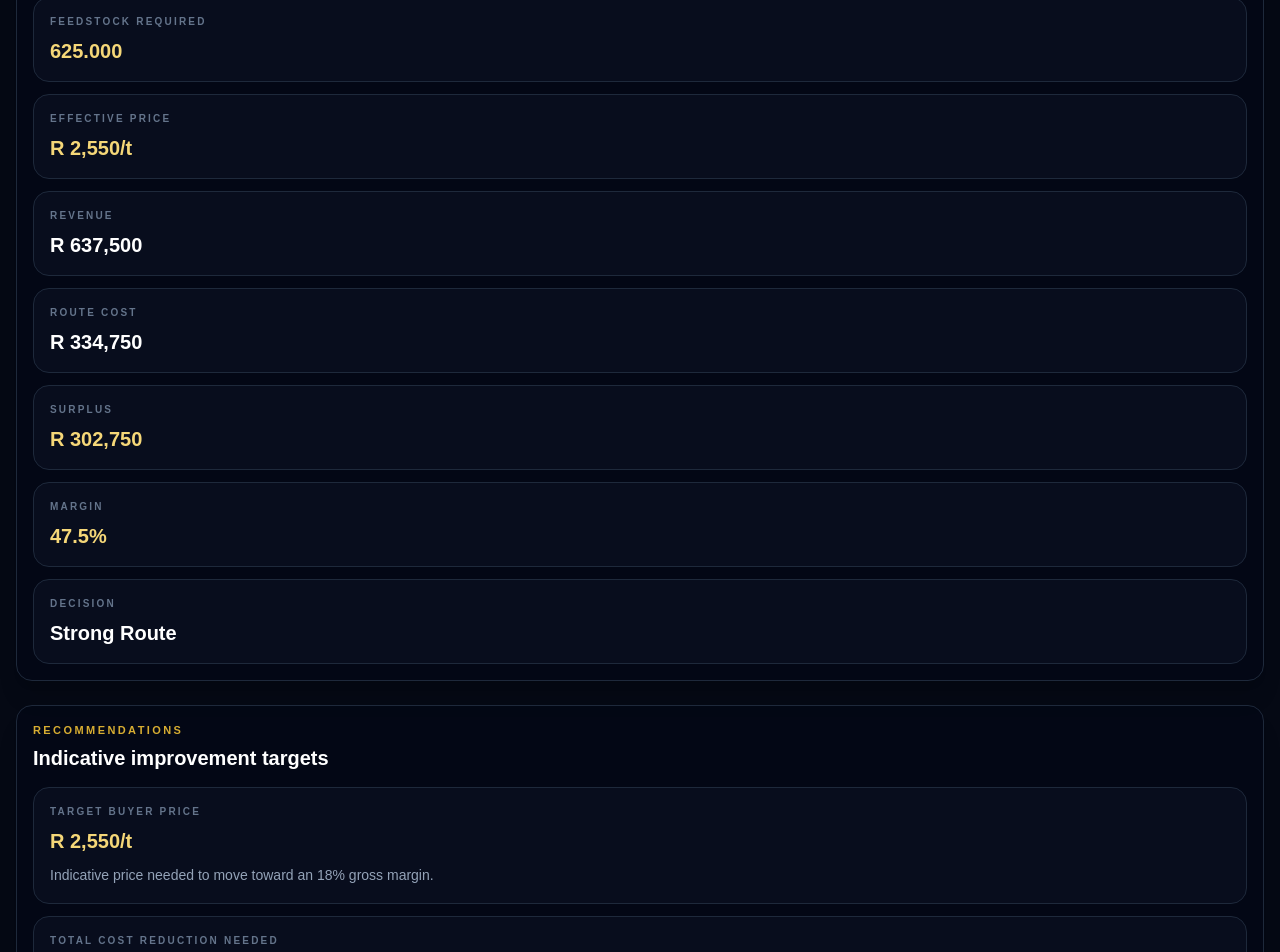
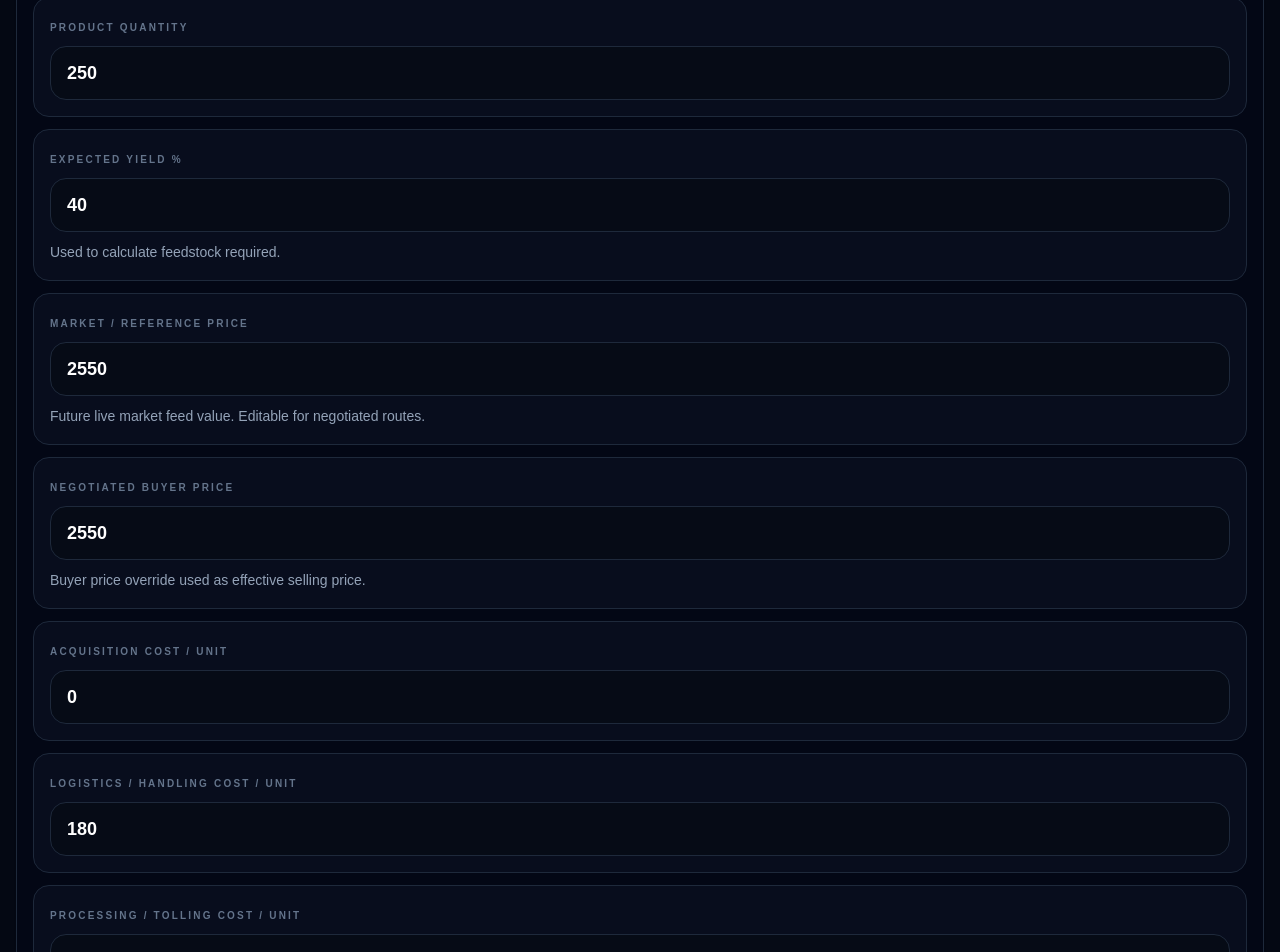
Before and after one commit to shobanesiyanda/sar-resourceos-golden-path-proof, a Next.js app: page /economics/edit in a window 1280 px wide. Shown: the part 1580-2532 px from the top of the page. Built offline with nearby package versions, Linux system fonts and the light colour scheme; no server answers; the database is empty.

Commit message:
Restore cascading selector with editable economics

```diff
--- a/components/EconomicsEditTools.tsx
+++ b/components/EconomicsEditTools.tsx
@@ -1,6 +1,6 @@
 "use client";
 
-import { useEffect, useMemo, useState } from "react";
+import { useEffect, useMemo, useState, type ReactNode } from "react";
 import ResourceShell from "./ResourceShell";
 import { createClient } from "../lib/supabase/client";
 
@@ -247,7 +247,7 @@ const RESOURCES: Resource[] = [
   },
 ];
 
-function toNumber(value: unknown, fallback = 0) {
+function num(value: unknown, fallback = 0) {
   if (typeof value === "number" && Number.isFinite(value)) return value;
 
   if (typeof value === "string" && value.trim()) {
@@ -258,9 +258,13 @@ function toNumber(value: unknown, fallback = 0) {
   return fallback;
 }
 
-function toText(value: unknown, fallback = "") {
+function txt(value: unknown, fallback = "") {
   if (typeof value === "string" && value.trim()) return value;
   return fallback;
+}
+
+function uniq(values: string[]) {
+  return Array.from(new Set(values));
 }
 
 function money(value: number) {
@@ -269,7 +273,7 @@ function money(value: number) {
   })}`;
 }
 
-function moneyPerTon(value: number) {
+function moneyTon(value: number) {
   return `${money(value)}/t`;
 }
 
@@ -279,16 +283,12 @@ function stageLabel(stage: Stage) {
   return "Finished Product";
 }
 
-function stageForDb(stage: Stage) {
+function dbStage(stage: Stage) {
   if (stage === "saleable_product") return "intermediate_concentrate";
   return stage;
 }
 
-function unique(values: string[]) {
-  return Array.from(new Set(values));
-}
-
-function firstResourceFor(cls: CommodityClass, category?: string) {
+function firstResource(cls: CommodityClass, category?: string) {
   return (
     RESOURCES.find(
       (item) =>
@@ -298,18 +298,18 @@ function firstResourceFor(cls: CommodityClass, category?: string) {
   );
 }
 
-function findResource(form: FormState) {
+function getResource(form: FormState) {
   return (
     RESOURCES.find(
       (item) =>
         item.cls === form.cls &&
         item.category === form.category &&
         item.resource === form.resource
-    ) || firstResourceFor(form.cls, form.category)
+    ) || firstResource(form.cls, form.category)
   );
 }
 
-function findMaterial(resource: Resource, materialName: string) {
+function getMaterial(resource: Resource, materialName: string) {
   return (
     resource.materials.find((item) => item.name === materialName) ||
     resource.materials[0]
@@ -335,7 +335,7 @@ function Card({
 }: {
   label: string;
   title: string;
-  children?: React.ReactNode;
+  children: ReactNode;
 }) {
   return (
     <section className="rounded-2xl border border-slate-800 bg-slate-950/40 p-4 shadow-xl">
@@ -345,7 +345,7 @@ function Card({
       <h2 className="mt-2 text-xl font-black leading-tight text-white">
         {title}
       </h2>
-      {children ? <div className="mt-4">{children}</div> : null}
+      <div className="mt-4">{children}</div>
     </section>
   );
 }
@@ -405,9 +405,9 @@ function SelectField({
         onChange={(event) => onChange(event.target.value)}
         className="mt-2 w-full rounded-2xl border border-slate-800 bg-[#060b16] px-4 py-3 text-base font-black text-white outline-none focus:border-[#d7ad32]"
       >
-        {options.map((item) => (
-          <option key={item} value={item}>
-            {item}
+        {options.map((option) => (
+          <option key={option} value={option}>
+            {option}
           </option>
         ))}
       </select>
@@ -435,7 +435,7 @@ function NumField({
         type="number"
         inputMode="decimal"
         value={String(value)}
-        onChange={(event) => onChange(toNumber(event.target.value))}
+        onChange={(event) => onChange(num(event.target.value))}
         className="mt-2 w-full rounded-2xl border border-slate-800 bg-[#060b16] px-4 py-3 text-lg font-black text-white outline-none focus:border-[#d7ad32]"
       />
       {help ? (
@@ -471,29 +471,34 @@ export default function EconomicsEditTools() {
     priceNote: "",
   });
 
-  const resource = findResource(form);
-  const material = findMaterial(resource, form.material);
+  const resource = getResource(form);
+  const material = getMaterial(resource, form.material);
   const workingParcelCode = parcelCode(resource);
 
-  const categories = useMemo(() => {
-    return unique(
+  const categories = useMemo(
+    () =>
+      uniq(
         RESOURCES.filter((item) => item.cls === form.cls).map(
           (item) => item.category
         )
+      ),
+    [form.cls]
   );
-  }, [form.cls]);
 
-  const resourceOptions = useMemo(() => {
-    return RESOURCES.filter(
+  const resourceOptions = useMemo(
+    () =>
+      RESOURCES.filter(
         (item) =>
           item.cls === form.cls &&
           item.category === form.category
-    ).map((item) => item.resource);
-  }, [form.cls, form.category]);
+      ).map((item) => item.resource),
+    [form.cls, form.category]
+  );
 
-  const materialOptions = useMemo(() => {
-    return resource.materials.map((item) => item.name);
-  }, [resource]);
+  const materialOptions = useMemo(
+    () => resource.materials.map((item) => item.name),
+    [resource]
+  );
 
   const routeQty =
     material.stage === "raw_feedstock" && form.yieldPct > 0
@@ -501,7 +506,9 @@ export default function EconomicsEditTools() {
       : form.productQty;
 
   const effectivePrice =
-    form.negotiatedPrice > 0 ? form.negotiatedPrice : form.marketPrice;
+    form.negotiatedPrice > 0
+      ? form.negotiatedPrice
+      : form.marketPrice;
 
   const revenue = form.productQty * effectivePrice;
   const acquisitionTotal = routeQty * form.acquisitionCost;
@@ -516,14 +523,14 @@ export default function EconomicsEditTools() {
   const margin = revenue > 0 ? (surplus / revenue) * 100 : 0;
 
   const target18Cost = revenue * 0.82;
-  const costGapTo18 = Math.max(routeCost - target18Cost, 0);
-  const recommendedBuyerPrice =
+  const costGap = Math.max(routeCost - target18Cost, 0);
+  const targetBuyerPrice =
     margin >= 18 || form.productQty <= 0
       ? effectivePrice
       : Math.ceil(routeCost / (form.productQty * 0.82));
-  const recommendedCostReduction = Math.ceil(costGapTo18);
-  const recommendedPerRouteUnit =
-    routeQty > 0 ? Math.ceil(costGapTo18 / routeQty) : 0;
+  const costReduction = Math.ceil(costGap);
+  const costReductionUnit =
+    routeQty > 0 ? Math.ceil(costGap / routeQty) : 0;
 
   useEffect(() => {
     async function load() {
@@ -558,47 +565,47 @@ export default function EconomicsEditTools() {
         category: rowResource.category,
         resource: rowResource.resource,
         material: rowMaterial.name,
-        productQty: toNumber(
+        productQty: num(
           row.expected_concentrate_tons,
-          toNumber(row.accepted_tons, 250)
+          num(row.accepted_tons, 250)
         ),
-        yieldPct: toNumber(
+        yieldPct: num(
           row.expected_yield_percent,
           rowMaterial.yieldPct
         ),
-        marketPrice: toNumber(
+        marketPrice: num(
           row.market_reference_price_per_ton,
           rowMaterial.price
         ),
-        negotiatedPrice: toNumber(
+        negotiatedPrice: num(
           row.negotiated_price_per_ton,
-          toNumber(row.effective_price_per_ton, rowMaterial.price)
+          num(row.effective_price_per_ton, rowMaterial.price)
         ),
-        acquisitionCost: toNumber(
+        acquisitionCost: num(
           row.feedstock_cost_per_ton,
           rowMaterial.acquisition
         ),
-        logisticsCost: toNumber(
+        logisticsCost: num(
           row.transport_to_plant_cost_per_ton,
           rowMaterial.logistics
         ),
-        processingCost: toNumber(
+        processingCost: num(
           row.tolling_cost_per_ton,
           rowMaterial.processing
         ),
-        verificationCost: toNumber(
+        verificationCost: num(
           row.estimated_total_assay_cost,
           rowMaterial.verification
         ),
-        priceNote: toText(row.price_override_note, ""),
+        priceNote: txt(row.price_override_note, ""),
       });
     }
 
     load();
   }, [supabase]);
 
-  function applyClass(nextClass: string) {
-    const nextResource = firstResourceFor(nextClass as CommodityClass);
+  function applyClass(value: string) {
+    const nextResource = firstResource(value as CommodityClass);
     const nextMaterial = nextResource.materials[0];
 
     setForm((current) => ({
@@ -618,8 +625,8 @@ export default function EconomicsEditTools() {
     }));
   }
 
-  function applyCategory(nextCategory: string) {
-    const nextResource = firstResourceFor(form.cls, nextCategory);
+  function applyCategory(value: string) {
+    const nextResource = firstResource(form.cls, value);
     const nextMaterial = nextResource.materials[0];
 
     setForm((current) => ({
@@ -638,13 +645,13 @@ export default function EconomicsEditTools() {
     }));
   }
 
-  function applyResource(nextResourceName: string) {
+  function applyResource(value: string) {
     const nextResource =
       RESOURCES.find(
         (item) =>
           item.cls === form.cls &&
           item.category === form.category &&
-          item.resource === nextResourceName
+          item.resource === value
       ) || resource;
 
     const nextMaterial = nextResource.materials[0];
@@ -664,11 +671,10 @@ export default function EconomicsEditTools() {
     }));
   }
 
-  function applyMaterial(nextMaterialName: string) {
+  function applyMaterial(value: string) {
     const nextMaterial =
-      resource.materials.find(
-        (item) => item.name === nextMaterialName
-      ) || material;
+      resource.materials.find((item) => item.name === value) ||
+      material;
 
     setForm((current) => ({
       ...current,
@@ -703,19 +709,31 @@ export default function EconomicsEditTools() {
         resource_category: form.category,
         resource_type: form.resource,
         material_type: form.material,
-        material_stage: stageForDb(material.stage),
+        material_stage: dbStage(material.stage),
+
         expected_concentrate_tons: form.productQty,
+        accepted_tons: form.productQty,
         feedstock_tons: routeQty,
         expected_yield_percent: form.yieldPct,
+
         market_reference_price_per_ton: form.marketPrice,
         negotiated_price_per_ton: form.negotiatedPrice,
         effective_price_per_ton: effectivePrice,
         expected_price_per_ton: effectivePrice,
+        price_basis: "market_reference_with_negotiated_override",
+        price_override_note: form.priceNote,
+
         feedstock_cost_per_ton: form.acquisitionCost,
         transport_to_plant_cost_per_ton: form.logisticsCost,
         tolling_cost_per_ton: form.processingCost,
-        price_basis: "market_reference_with_negotiated_override",
-        price_override_note: form.priceNote,
+
+        estimated_feedstock_cost: acquisitionTotal,
+        estimated_transport_cost: logisticsTotal,
+        estimated_tolling_cost: processingTotal,
+        estimated_total_assay_cost: form.verificationCost,
+        estimated_route_cost: routeCost,
+        estimated_route_surplus: surplus,
+        estimated_route_margin_percent: margin,
       })
       .eq("id", parcelId);
 
@@ -732,7 +750,7 @@ export default function EconomicsEditTools() {
   return (
     <ResourceShell
       title="Edit Lead Economics"
-      subtitle="Editable economics with cascading commodity selection and negotiated price override."
+      subtitle="Cascading commodity selection with editable economics controls."
     >
       <section className="grid gap-3">
         <Stat label="Parcel" value={workingParcelCode} />
@@ -775,6 +793,111 @@ export default function EconomicsEditTools() {
         </div>
       </Card>
 
+      <Card label="Editable Economics" title="Input controls">
+        <div className="space-y-3">
+          <NumField
+            label="Product Quantity"
+            value={form.productQty}
+            onChange={(value) =>
+              setForm({ ...form, productQty: value })
+            }
+          />
+
+          <NumField
+            label="Expected Yield %"
+            value={form.yieldPct}
+            onChange={(value) =>
+              setForm({ ...form, yieldPct: value })
+            }
+            help={
+              material.stage === "raw_feedstock"
+                ? "Used to calculate feedstock required."
+                : "Saleable product uses 100% basis."
+            }
+          />
+
+          <NumField
+            label="Market / Reference Price"
+            value={form.marketPrice}
+            onChange={(value) =>
+              setForm({ ...form, marketPrice: value })
+            }
+            help="Future live market feed value. Editable for negotiated routes."
+          />
+
+          <NumField
+            label="Negotiated Buyer Price"
+            value={form.negotiatedPrice}
+            onChange={(value) =>
+              setForm({ ...form, negotiatedPrice: value })
+            }
+            help="Buyer price override used as effective selling price."
+          />
+
+          <NumField
+            label="Acquisition Cost / Unit"
+            value={form.acquisitionCost}
+            onChange={(value) =>
+              setForm({ ...form, acquisitionCost: value })
+            }
+          />
+
+          <NumField
+            label="Logistics / Handling Cost / Unit"
+            value={form.logisticsCost}
+            onChange={(value) =>
+              setForm({ ...form, logisticsCost: value })
+            }
+          />
+
+          <NumField
+            label="Processing / Tolling Cost / Unit"
+            value={form.processingCost}
+            onChange={(value) =>
+              setForm({ ...form, processingCost: value })
+            }
+          />
+
+          <NumField
+            label="Verification / Quality Cost"
+            value={form.verificationCost}
+            onChange={(value) =>
+              setForm({ ...form, verificationCost: value })
+            }
+          />
+
+          <textarea
+            value={form.priceNote}
+            onChange={(event) =>
+              setForm({ ...form, priceNote: event.target.value })
+            }
+            placeholder="Price note or override reason"
+            className="w-full rounded-2xl border border-slate-800 bg-[#060b16] px-4 py-3 text-sm font-bold leading-6 text-white outline-none focus:border-[#d7ad32]"
+          />
+
+          <button
+            type="button"
+            onClick={save}
+            disabled={saving}
+            className="w-full rounded-full bg-[#d7ad32] px-5 py-4 text-base font-black text-[#07101c] disabled:opacity-50"
+          >
+            {saving ? "Saving..." : "Save Lead Economics"}
+          </button>
+
+          {notice ? (
+            <p className="rounded-2xl border border-emerald-400/30 bg-emerald-500/10 p-4 text-sm font-black text-emerald-200">
+              {notice}
+            </p>
+          ) : null}
+
+          {error ? (
+            <p className="rounded-2xl border border-red-400/30 bg-red-500/10 p-4 text-sm font-black text-red-200">
+              {error}
+            </p>
+          ) : null}
+        </div>
+      </Card>
+
       <Card label="Live Result" title="Calculated economics">
         <div className="grid gap-3">
           <Stat
@@ -788,7 +911,7 @@ export default function EconomicsEditTools() {
           />
           <Stat
             label="Effective Price"
-            value={moneyPerTon(effectivePrice)}
+            value={moneyTon(effectivePrice)}
             gold
           />
           <Stat label="Revenue" value={money(revenue)} />
@@ -803,18 +926,18 @@ export default function EconomicsEditTools() {
         <div className="grid gap-3">
           <Stat
             label="Target Buyer Price"
-            value={moneyPerTon(recommendedBuyerPrice)}
+            value={moneyTon(targetBuyerPrice)}
             note="Indicative price needed to move toward an 18% gross margin."
             gold
           />
           <Stat
             label="Total Cost Reduction Needed"
-            value={money(recommendedCostReduction)}
+            value={money(costReduction)}
             note="Estimated reduction needed across acquisition, logistics, processing or verification costs."
           />
           <Stat
             label="Cost Reduction / Route Unit"
-            value={moneyPerTon(recommendedPerRouteUnit)}
+            value={moneyTon(costReductionUnit)}
             note="Indicative saving required per route ton or product unit."
           />
           <Stat
```
Lines whose indentation alone changed are shown as unchanged.
